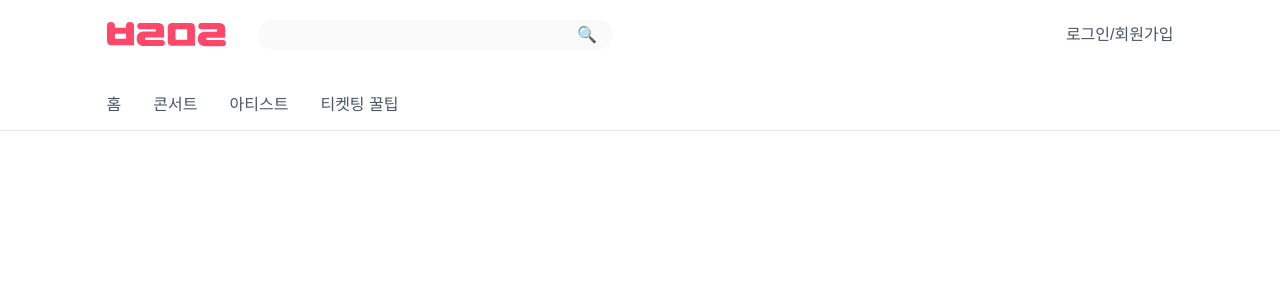
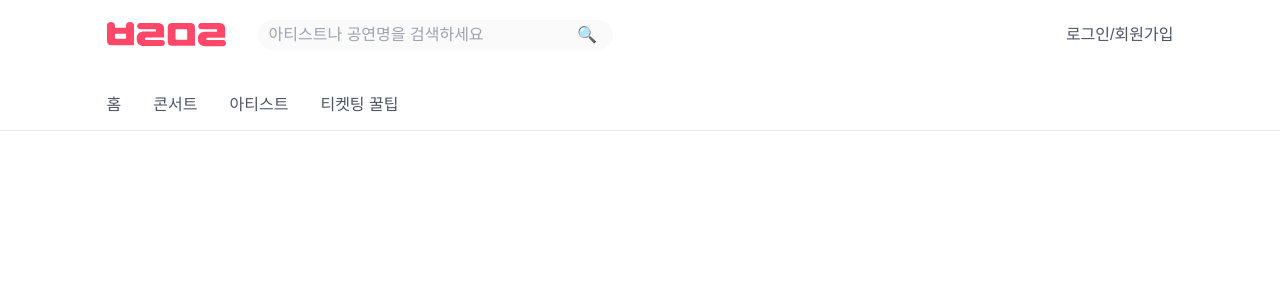
Before and after one commit to bolmal-dev/bolmal_dev_front, a Next.js app: page /search in a window 1280 px wide. Shown: the top 300 px of the page. Built offline with nearby package versions, Linux system fonts and the light colour scheme; no server answers.

Commit message:
feat : Search 컴포넌트 UI

```diff
--- a/src/components/nav/search.tsx
+++ b/src/components/nav/search.tsx
@@ -1,11 +1,41 @@
-export default function Search() {
+import { useState } from 'react';
+
+interface SearchInputProps {
+    onSearch: (query: string) => void;
+}
+
+export default function Search({ onSearch }: SearchInputProps) {
+    const [searchTerm, setSearchTerm] = useState('');
+
+    const handleSubmit = (e: React.FormEvent) => {
+        e.preventDefault();
+        if (searchTerm.trim()) {
+            onSearch(searchTerm.trim());
+        }
+    };
+
+    const handleKeyPress = (e: React.KeyboardEvent) => {
+        if (e.key === 'Enter') {
+            handleSubmit(e);
+        }
+    };
+
     return (
-        <div className="relative">
+        <form onSubmit={handleSubmit} className="relative">
             <input
                 type="text"
-                className="w-[27.77vw] h-[3.7vh] rounded-[100px] bg-bg-default focus:outline-none focus:border-primary pl-[10px]"
+                value={searchTerm}
+                onChange={(e) => setSearchTerm(e.target.value)}
+                onKeyPress={handleKeyPress}
+                placeholder="아티스트나 공연명을 검색하세요"
+                className="w-[27.77vw] h-[3.7vh] rounded-[100px] bg-bg-default focus:outline-none focus:border-primary border-[1px] border-transparent pl-[10px] pr-[50px] placeholder:text-gray-400"
             />
-            <button className="absolute right-4 top-1/2 -translate-y-1/2">🔍</button>
-        </div>
+            <button
+                type="submit"
+                className="absolute right-4 top-1/2 -translate-y-1/2 text-gray-500 hover:text-primary transition-colors"
+            >
+                🔍
+            </button>
+        </form>
     );
 }
```
